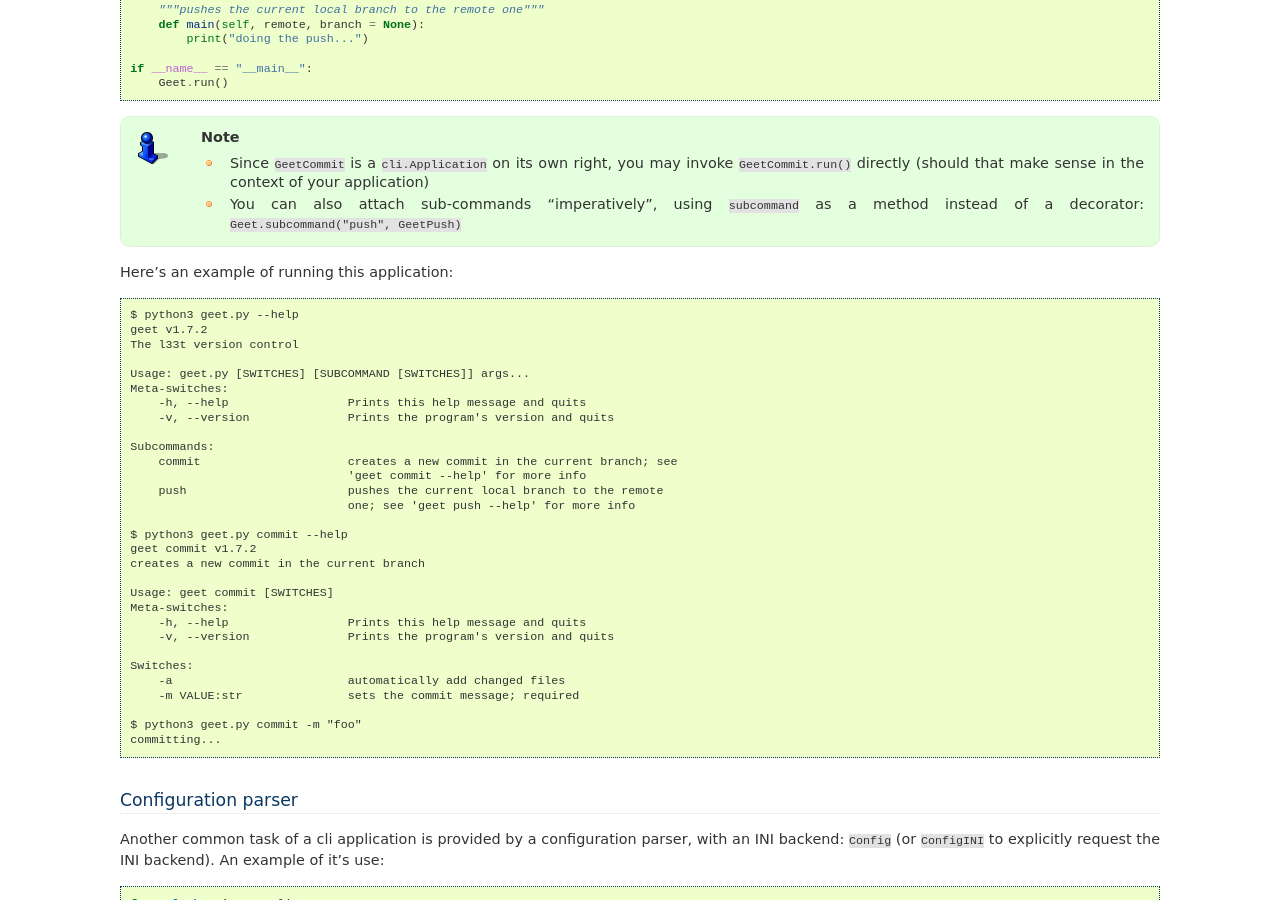
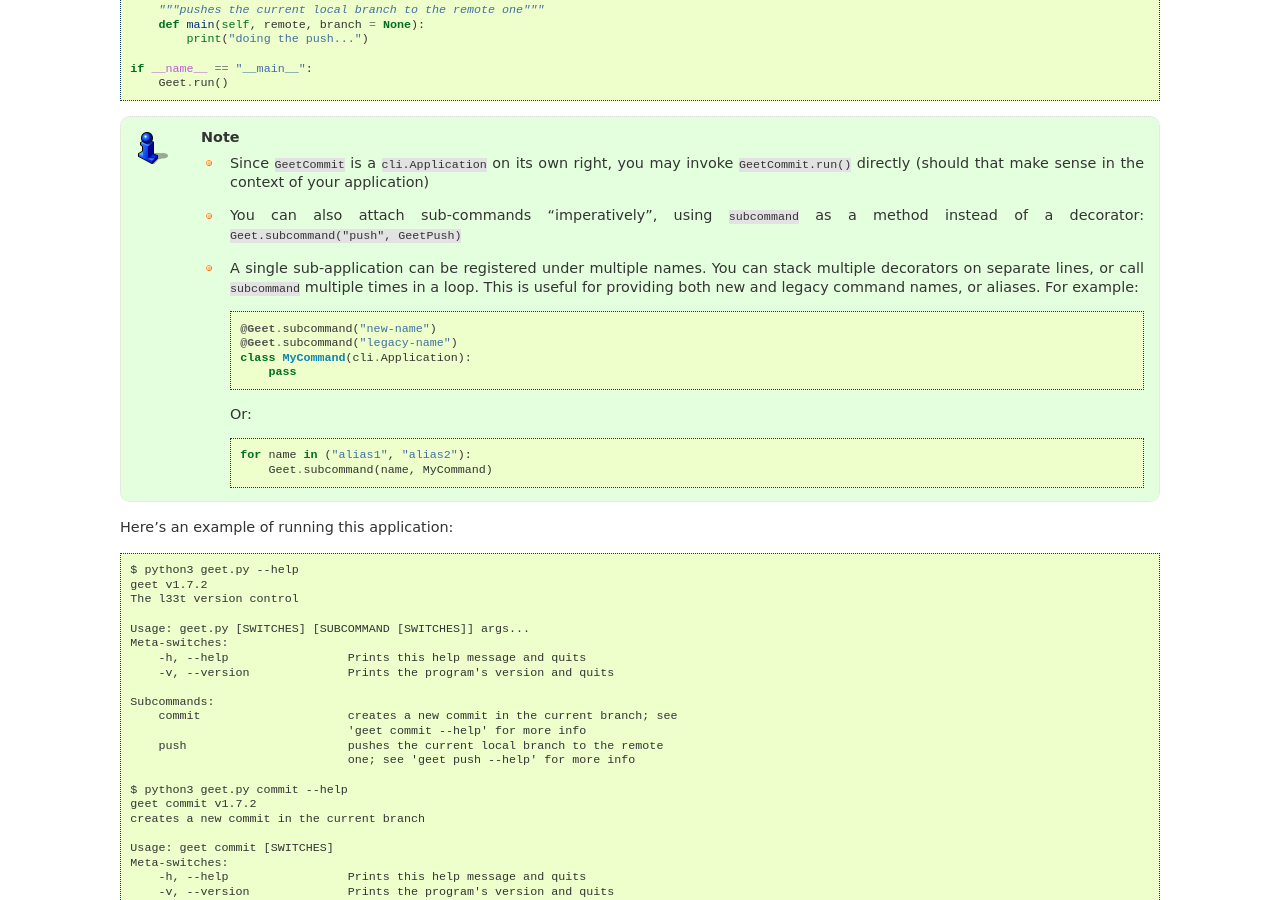
Before and after one commit to tomerfiliba/plumbum, a Sphinx documentation site: the page built from docs/cli.rst, in a window 1280 px wide and 900 px high, scrolled down 8329 px. Built offline with Sphinx 7.4.7, drawn with Linux system fonts in a browser that asks for light colours; the version number could not be read and is left out.

Commit message:
fix: allow subapplication registration under multiple subcommand names (#725)
* Initial plan

* Fix subcommand to allow multiple names for same subapp

Co-authored-by: henryiii <4616906+henryiii@users.noreply.github.com>

* Simplify test to not require pytest fixtures

Co-authored-by: henryiii <4616906+henryiii@users.noreply.github.com>

* Add documentation for multiple subcommand names feature

Co-authored-by: henryiii <4616906+henryiii@users.noreply.github.com>

* Improve documentation formatting with code examples

Co-authored-by: henryiii <4616906+henryiii@users.noreply.github.com>

* chore: apply formatting

Signed-off-by: Henry Schreiner <henryschreineriii@gmail.com>

---------

Signed-off-by: Henry Schreiner <henryschreineriii@gmail.com>
Co-authored-by: copilot-swe-agent[bot] <198982749+Copilot@users.noreply.github.com>
Co-authored-by: henryiii <4616906+henryiii@users.noreply.github.com>
Co-authored-by: Henry Schreiner <henryschreineriii@gmail.com>

```diff
--- a/docs/cli.rst
+++ b/docs/cli.rst
@@ -523,6 +523,19 @@ attached to the root application using the ``subcommand`` decorator ::
       ``GeetCommit.run()`` directly (should that make sense in the context of your application)
     * You can also attach sub-commands "imperatively", using ``subcommand`` as a method instead
       of a decorator: ``Geet.subcommand("push", GeetPush)``
+    * A single sub-application can be registered under multiple names. You can stack
+      multiple decorators on separate lines, or call ``subcommand`` multiple times in a loop.
+      This is useful for providing both new and legacy command names, or aliases. For example::
+
+          @Geet.subcommand("new-name")
+          @Geet.subcommand("legacy-name")
+          class MyCommand(cli.Application):
+              pass
+
+      Or::
+
+          for name in ("alias1", "alias2"):
+              Geet.subcommand(name, MyCommand)
 
 Here's an example of running this application::
 
```
Also changed, not shown: 2 other files.
